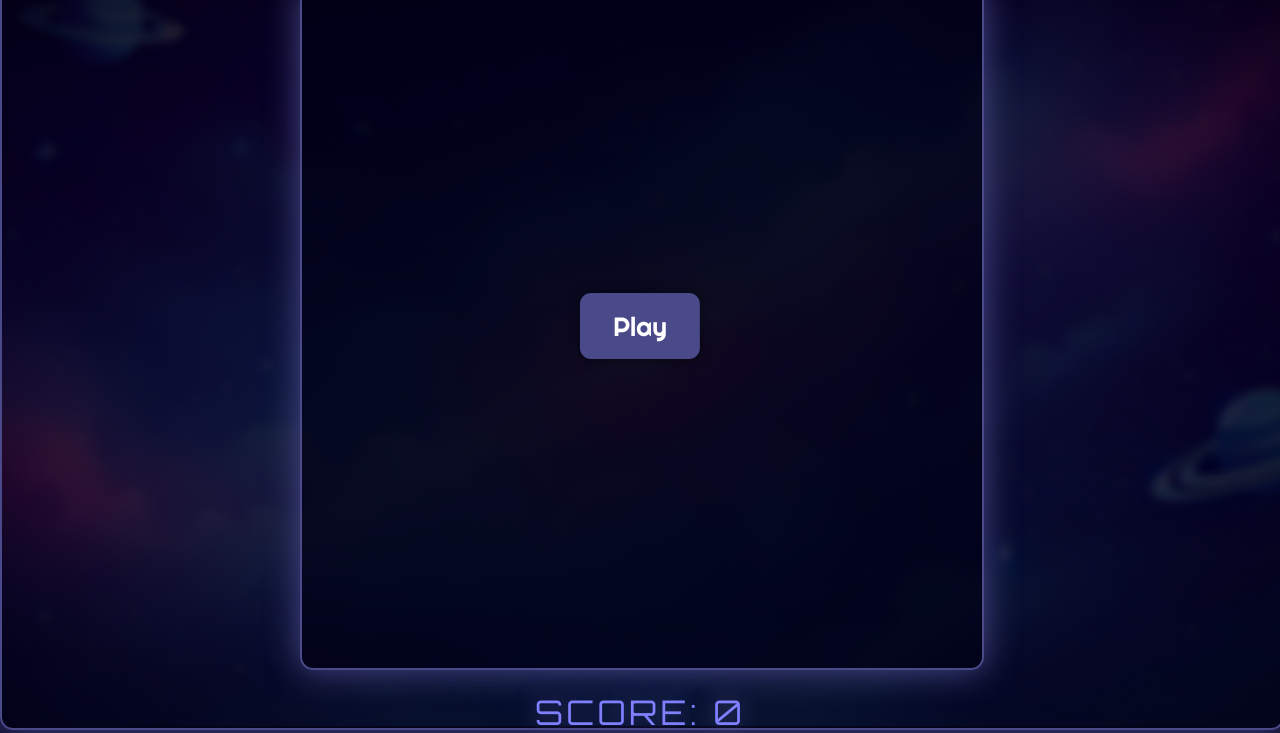
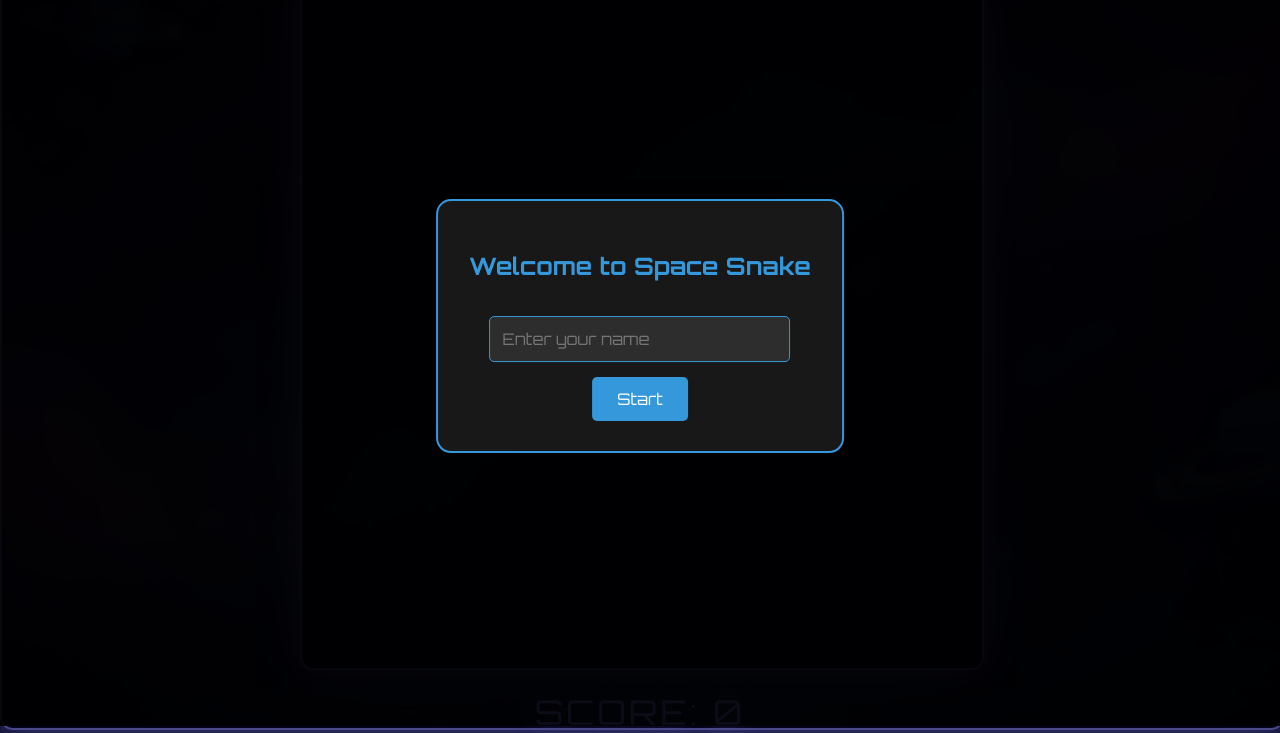
Before and after one commit to toshysna/Space-snake, a website: page index.html in a window 1280 px wide. Shown: the part 74-807 px from the top of the page. Drawn offline with Linux system fonts and the light colour scheme.

Commit message:
Added Backend highscores + frontend username

```diff
--- a/game.js
+++ b/game.js
@@ -863,3 +863,28 @@ function createExplosionParticles() {
 }
 
 drawRocket(); // Démarrer l'animation de la fusée
+
+// Au début du fichier, ajoutez :
+let currentUsername = '';
+const loginModal = document.getElementById('loginModal');
+const usernameInput = document.getElementById('usernameInput');
+const submitUsernameButton = document.getElementById('submitUsername');
+
+// Vérifier si l'utilisateur est déjà connecté
+if (localStorage.getItem('username')) {
+    currentUsername = localStorage.getItem('username');
+    loginModal.style.display = 'none';
+} else {
+    loginModal.style.display = 'block';
+    document.getElementById('startGameButton').style.display = 'none';
+}
+
+submitUsernameButton.addEventListener('click', () => {
+    const username = usernameInput.value.trim();
+    if (username) {
+        currentUsername = username;
+        localStorage.setItem('username', username);
+        loginModal.style.display = 'none';
+        document.getElementById('startGameButton').style.display = 'block';
+    }
+});
--- a/index.html
+++ b/index.html
@@ -20,6 +20,13 @@
   <body>
     <div class="background-image"></div>
     <div class="game-container">
+      <div id="loginModal" class="modal">
+        <div class="modal-content">
+          <h2>Welcome to Space Snake</h2>
+          <input type="text" id="usernameInput" placeholder="Enter your name">
+          <button id="submitUsername">Start</button>
+        </div>
+      </div>
       <div class="scores-container">
         <div class="high-score">
           HIGH SCORE: <span id="highScoreText">0</span>
--- a/style.css
+++ b/style.css
@@ -304,3 +304,62 @@ canvas {
     background-color: #3a3a6a;
     transform: translate(-50%, -50%) scale(0.95);
 }
+
+.modal {
+    display: none;
+    position: fixed;
+    top: 0;
+    left: 0;
+    width: 100%;
+    height: 100%;
+    background: rgba(0, 0, 0, 0.9);
+    z-index: 1000;
+}
+
+.modal-content {
+    position: absolute;
+    top: 50%;
+    left: 50%;
+    transform: translate(-50%, -50%);
+    background: rgba(26, 26, 26, 0.95);
+    padding: 30px;
+    border-radius: 15px;
+    text-align: center;
+    color: white;
+    font-family: 'Orbitron', sans-serif;
+    border: 2px solid #3498db;
+    min-width: 300px;
+}
+
+.modal-content h2 {
+    color: #3498db;
+    margin-bottom: 20px;
+}
+
+#usernameInput {
+    width: 80%;
+    padding: 12px;
+    margin: 15px 0;
+    background: rgba(51, 51, 51, 0.8);
+    border: 1px solid #3498db;
+    color: white;
+    border-radius: 5px;
+    font-family: 'Orbitron', sans-serif;
+    font-size: 16px;
+}
+
+#submitUsername {
+    padding: 12px 25px;
+    background: #3498db;
+    border: none;
+    color: white;
+    border-radius: 5px;
+    cursor: pointer;
+    font-family: 'Orbitron', sans-serif;
+    font-size: 16px;
+    transition: background 0.3s ease;
+}
+
+#submitUsername:hover {
+    background: #2980b9;
+}
```
Also changed, not shown: package.json (added, +13 -0 lines), server.js (added, +42 -0 lines), 1 other file.
